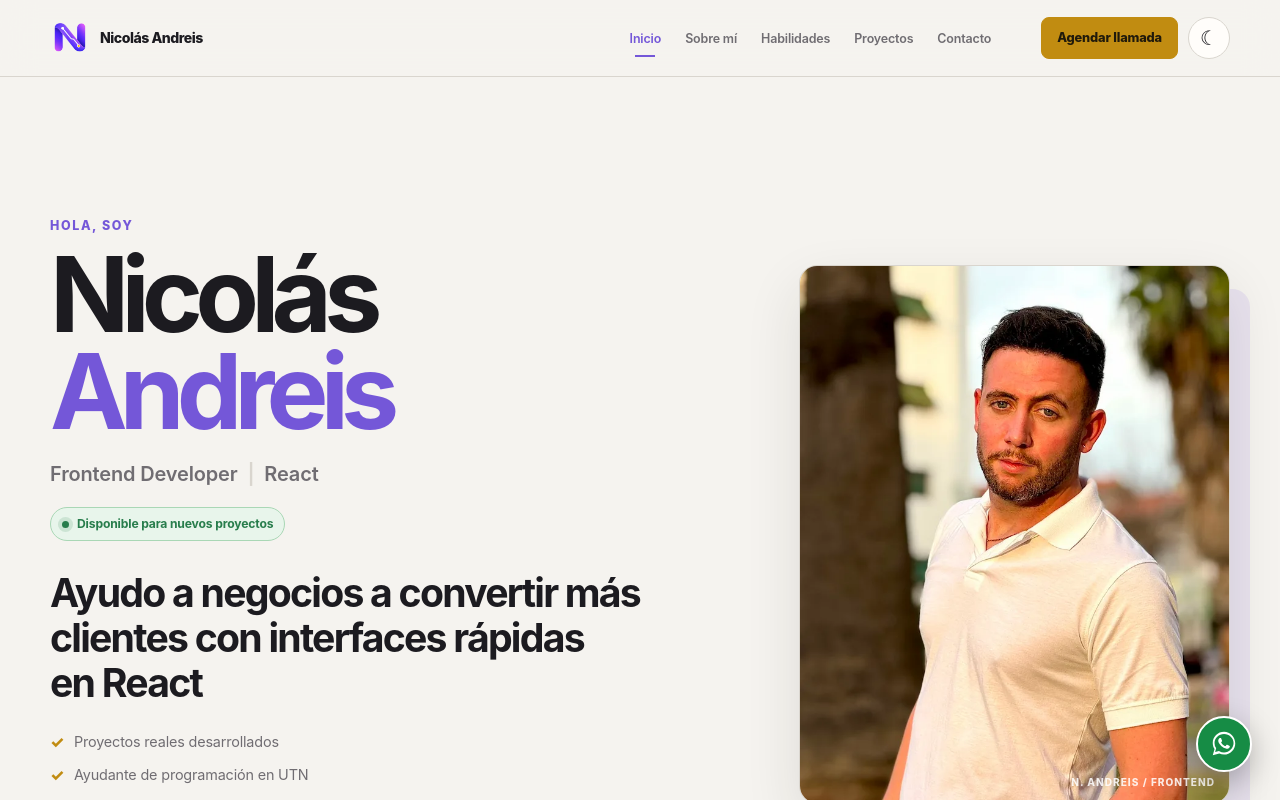
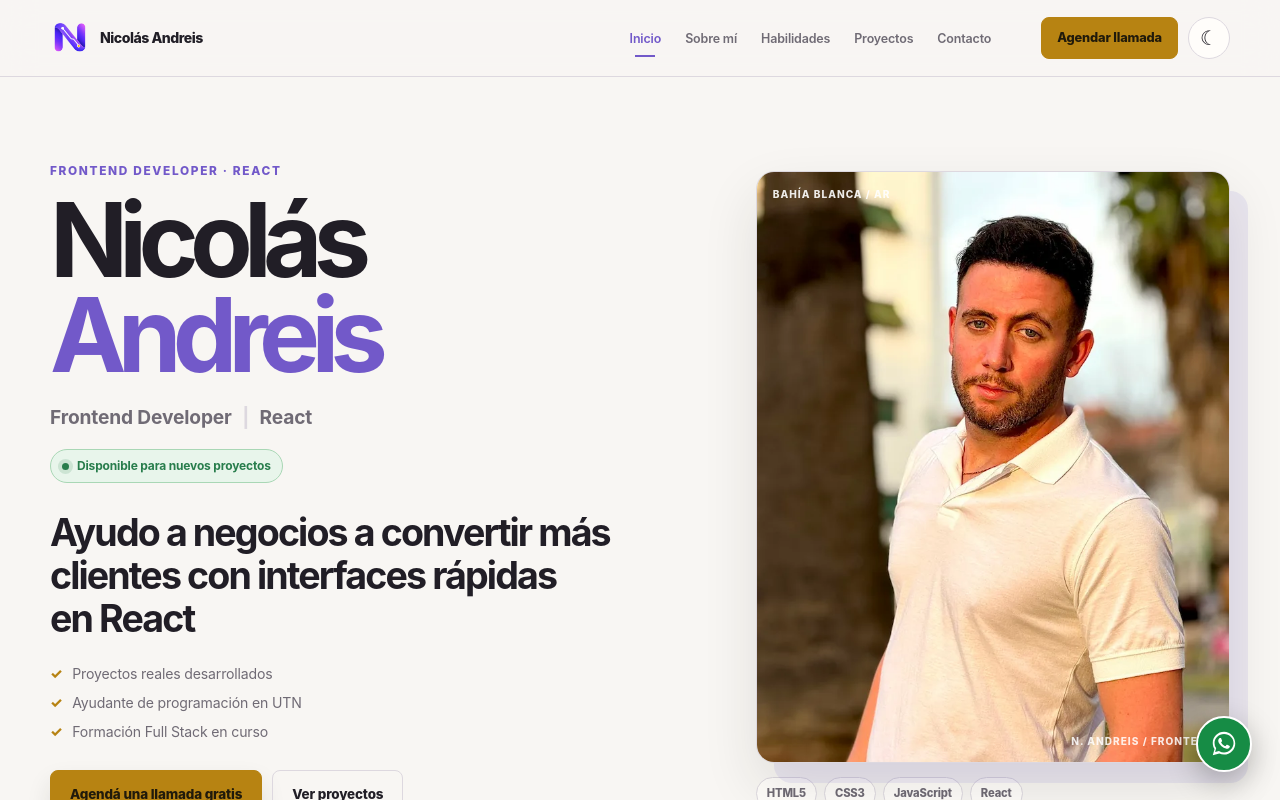
Before and after one commit to Nicolas-Andreis/portfolio-andreis, a React (Vite) app: page / in a window 1280 px wide. Shown: the top 800 px of the page. Built offline with nearby package versions, Linux system fonts and the light colour scheme.

Commit message:
feat: adjust Hero component styles and update greeting text
Co-authored-by: Jorge Nicolás Andreis <111246225+Nicolas-Andreis@users.noreply.github.com>

```diff
--- a/src/components/Hero/Hero.css
+++ b/src/components/Hero/Hero.css
@@ -1,30 +1,31 @@
-.hero { display: grid; min-height: calc(100vh - var(--header-height)); align-items: center; gap: 56px; }
-.hero__content { display: flex; flex-direction: column; align-items: flex-start; gap: 30px; }
+.hero { display: grid; min-height: calc(100vh - var(--header-height)); align-items: center; gap: 52px; padding-top: 62px; padding-bottom: 78px; }
+.hero__content { display: flex; flex-direction: column; align-items: flex-start; gap: 28px; }
 .hero__introduction { display: flex; flex-direction: column; align-items: flex-start; }
-.hero__greeting { margin-bottom: 10px; color: var(--color-primary); font-size: .78rem; font-weight: 800; letter-spacing: .13em; text-transform: uppercase; }
-.hero__title { color: var(--color-text); font-size: clamp(3.25rem, 9vw, 6.5rem); line-height: .94; letter-spacing: -.075em; }
-.hero__title span { display: block; color: var(--color-primary); }
-.hero__role { margin-top: 18px; color: var(--color-text-muted); font-size: clamp(1rem, 3vw, 1.25rem); font-weight: 600; }
-.hero__role span { margin-inline: 5px; color: var(--color-border); }
-.hero__availability { display: inline-flex; margin-top: 18px; padding: 7px 11px; align-items: center; gap: 8px; border: 1px solid var(--color-success-border); border-radius: 999px; color: var(--color-success); background: var(--color-success-background); font-size: .76rem; font-weight: 700; }
+.hero__greeting { margin-bottom: 12px; color: var(--color-primary); font-size: .74rem; font-weight: 800; letter-spacing: .14em; text-transform: uppercase; }
+.hero__title { max-width: 650px; color: var(--color-text); font-size: clamp(3.05rem, 10vw, 6.4rem); line-height: .93; letter-spacing: -.085em; }
+.hero__title span { color: var(--color-primary); }
+.hero__role { margin-top: 20px; color: var(--color-text-muted); font-size: clamp(1rem, 3vw, 1.2rem); font-weight: 650; }
+.hero__role span { margin-inline: 6px; color: var(--color-border); }
+.hero__availability { display: inline-flex; margin-top: 17px; padding: 7px 11px; align-items: center; gap: 8px; border: 1px solid var(--color-success-border); border-radius: 999px; color: var(--color-success); background: var(--color-success-background); font-size: .75rem; font-weight: 750; }
 .hero__availability-indicator { width: 7px; height: 7px; border-radius: 50%; background: var(--color-success); box-shadow: 0 0 0 4px var(--color-success-shadow); }
-.hero__proposal { max-width: 660px; }
-.hero__proposal h2 { max-width: 620px; color: var(--color-text); font-size: clamp(1.6rem, 4vw, 2.45rem); line-height: 1.14; letter-spacing: -.045em; }
-.hero__highlights { display: flex; margin-top: 24px; flex-direction: column; gap: 9px; }
-.hero__highlights li { display: flex; align-items: center; gap: 10px; color: var(--color-text-muted); font-size: .9rem; }
-.hero__highlights li span { color: var(--color-secondary); font-size: 1rem; font-weight: 800; }
-.hero__actions { display: flex; width: 100%; flex-direction: column; gap: 12px; }
-.hero__primary-button, .hero__secondary-button { display: inline-flex; min-height: 50px; padding: 13px 20px; align-items: center; justify-content: center; border-radius: var(--radius-small); font-size: .88rem; font-weight: 800; }
-.hero__primary-button { border: 1px solid var(--color-secondary); color: #201a0b; background: var(--color-secondary); box-shadow: 0 12px 26px var(--color-shadow); }
+.hero__proposal { max-width: 620px; }
+.hero__proposal h2 { max-width: 590px; color: var(--color-text); font-size: clamp(1.5rem, 4vw, 2.35rem); line-height: 1.15; letter-spacing: -.05em; }
+.hero__highlights { display: flex; margin-top: 22px; flex-direction: column; gap: 8px; }
+.hero__highlights li { display: flex; align-items: center; gap: 10px; color: var(--color-text-muted); font-size: .88rem; }
+.hero__highlights li span { color: var(--color-secondary); font-weight: 800; }
+.hero__actions { display: flex; width: 100%; flex-direction: column; gap: 10px; }
+.hero__primary-button, .hero__secondary-button { display: inline-flex; min-height: 48px; padding: 12px 19px; align-items: center; justify-content: center; border-radius: var(--radius-small); font-size: .84rem; font-weight: 800; }
+.hero__primary-button { border: 1px solid var(--color-secondary); color: #201a0b; background: var(--color-secondary); box-shadow: 0 12px 25px var(--color-shadow); }
 .hero__primary-button:hover { background: var(--color-secondary-hover); transform: translateY(-2px); }
 .hero__secondary-button { border: 1px solid var(--color-border); color: var(--color-text); background: transparent; }
 .hero__secondary-button:hover { border-color: var(--color-primary); color: var(--color-primary); }
-.hero__visual { display: flex; width: min(100%, 430px); margin-inline: auto; flex-direction: column; gap: 14px; }
-.hero__image-container { position: relative; overflow: hidden; border: 1px solid var(--color-border); border-radius: var(--radius-medium); background: var(--color-surface); box-shadow: 20px 24px 0 var(--color-primary-soft), 0 22px 55px var(--color-shadow); }
+.hero__visual { position: relative; display: flex; width: min(100%, 430px); margin-inline: auto; flex-direction: column; gap: 14px; }
+.hero__image-container { position: relative; overflow: hidden; border: 1px solid var(--color-border); border-radius: var(--radius-medium); background: var(--color-surface); box-shadow: 18px 20px 0 var(--color-primary-soft), 0 24px 55px var(--color-shadow); }
+.hero__image-container::before { content: "BAHÍA BLANCA / AR"; position: absolute; top: 15px; left: 16px; z-index: 1; color: #fff; font-size: .63rem; font-weight: 800; letter-spacing: .1em; opacity: .9; }
 .hero__image-container::after { content: "N. ANDREIS / FRONTEND"; position: absolute; right: 14px; bottom: 13px; z-index: 1; color: #fff; font-size: .63rem; font-weight: 800; letter-spacing: .1em; opacity: .85; }
 .hero__image { width: 100%; aspect-ratio: 4 / 5; object-fit: cover; object-position: center top; }
-.hero__technologies { display: flex; flex-wrap: wrap; gap: 8px; }
-.hero__technologies li { padding: 7px 10px; border: 1px solid var(--color-border); border-radius: 999px; color: var(--color-text-muted); background: var(--color-surface); font-size: .72rem; font-weight: 800; }
+.hero__technologies { display: flex; flex-wrap: wrap; gap: 7px; }
+.hero__technologies li { padding: 7px 10px; border: 1px solid var(--color-border); border-radius: 999px; color: var(--color-text-muted); background: var(--color-surface); font-size: .7rem; font-weight: 800; }
 @media (min-width: 480px) { .hero__actions { width: auto; flex-direction: row; } }
-@media (min-width: 900px) { .hero { grid-template-columns: minmax(0, 1.2fr) minmax(300px, .8fr); gap: clamp(54px, 8vw, 120px); } .hero__visual { width: 100%; } }
-@media (min-width: 1200px) { .hero__content { padding-block: 30px; } }
+@media (min-width: 900px) { .hero { grid-template-columns: minmax(0, 1.12fr) minmax(300px, .88fr); gap: clamp(54px, 8vw, 112px); } .hero__visual { width: 100%; } }
+@media (min-width: 1200px) { .hero__content { padding-block: 24px; } }
--- a/src/components/Hero/Hero.jsx
+++ b/src/components/Hero/Hero.jsx
@@ -9,7 +9,7 @@ function Hero() {
     <section className="hero" aria-labelledby="hero-title">
       <div className="hero__content">
         <div className="hero__introduction">
-          <p className="hero__greeting">Hola, soy</p>
+          <p className="hero__greeting">Frontend Developer · React</p>
 
           <h1 className="hero__title" id="hero-title">
             Nicolás <span>Andreis</span>
--- a/src/pages/Projects/Projects.jsx
+++ b/src/pages/Projects/Projects.jsx
@@ -104,7 +104,7 @@ function Projects() {
             direction="up"
             delay={index * 120}
           >
-            <ProjectCard project={project} />
+            <ProjectCard project={project} index={index} />
           </Reveal>
         ))}
       </div>
--- a/src/styles/globals.css
+++ b/src/styles/globals.css
@@ -3,7 +3,7 @@ body {
   min-height: 100vh;
   color: var(--color-text);
   background-color: var(--color-background);
-  font-family: Inter, system-ui, -apple-system, BlinkMacSystemFont, "Segoe UI", sans-serif;
+  font-family: Inter, ui-sans-serif, system-ui, -apple-system, BlinkMacSystemFont, "Segoe UI", sans-serif;
   line-height: 1.5;
   letter-spacing: -0.01em;
 }
@@ -14,9 +14,9 @@ main { flex: 1; }
 section { width: min(calc(100% - 40px), var(--container-width)); max-width: 100%; box-sizing: border-box; margin-inline: auto; padding-block: 80px; }
 
 h1, h2, h3, h4, p { text-wrap: pretty; }
-a, button { transition: color var(--transition), background-color var(--transition), border-color var(--transition), transform var(--transition); }
+a, button { transition: color var(--transition), background-color var(--transition), border-color var(--transition), transform var(--transition), opacity var(--transition); }
 a:focus-visible, button:focus-visible, input:focus-visible, textarea:focus-visible { outline: 3px solid var(--color-secondary); outline-offset: 3px; }
 ::selection { color: var(--color-background); background: var(--color-secondary); }
 
-@media (min-width: 900px) { section { padding-block: 110px; } }
+@media (min-width: 900px) { section { padding-block: 104px; } }
 @media (prefers-reduced-motion: reduce) { *, *::before, *::after { scroll-behavior: auto !important; transition-duration: 0.01ms !important; animation-duration: 0.01ms !important; animation-iteration-count: 1 !important; } }
--- a/src/styles/variables.css
+++ b/src/styles/variables.css
@@ -1,21 +1,21 @@
 :root,
 [data-theme="dark"] {
   color-scheme: dark;
-  --color-background: #111217;
-  --color-header-background: rgb(17 18 23 / 92%);
-  --color-surface: #1a1b22;
-  --color-surface-light: #24252e;
-  --color-text: #f4f1eb;
-  --color-text-muted: #a6a3a0;
+  --color-background: #111016;
+  --color-header-background: rgb(17 16 22 / 90%);
+  --color-surface: #191721;
+  --color-surface-light: #24202d;
+  --color-text: #f7f4ee;
+  --color-text-muted: #aaa5ad;
   --color-primary: #a78bfa;
   --color-primary-soft: rgb(167 139 250 / 13%);
-  --color-secondary: #f4c95d;
-  --color-secondary-hover: #f8d980;
+  --color-secondary: #f1c75b;
+  --color-secondary-hover: #f7d67d;
   --color-success: #63d391;
   --color-success-background: rgb(99 211 145 / 10%);
   --color-success-border: rgb(99 211 145 / 30%);
   --color-success-shadow: rgb(99 211 145 / 16%);
-  --color-border: #34353e;
+  --color-border: #38333f;
   --color-shadow: rgb(0 0 0 / 28%);
   --color-error: #f28b9b;
   --color-error-background: rgb(242 139 155 / 10%);
@@ -29,21 +29,21 @@
 
 [data-theme="light"] {
   color-scheme: light;
-  --color-background: #f5f3ef;
-  --color-header-background: rgb(245 243 239 / 92%);
+  --color-background: #f8f6f3;
+  --color-header-background: rgb(248 246 243 / 90%);
   --color-surface: #fffdfa;
-  --color-surface-light: #ece9e3;
-  --color-text: #1c1b20;
-  --color-text-muted: #706d72;
-  --color-primary: #7457d8;
-  --color-primary-soft: rgb(116 87 216 / 11%);
-  --color-secondary: #c18c11;
-  --color-secondary-hover: #d2a21b;
+  --color-surface-light: #efebf4;
+  --color-text: #211e26;
+  --color-text-muted: #706b75;
+  --color-primary: #7259c9;
+  --color-primary-soft: rgb(114 89 201 / 11%);
+  --color-secondary: #b78312;
+  --color-secondary-hover: #c99622;
   --color-success: #287d4c;
   --color-success-background: #e8f5eb;
   --color-success-border: #a9d7b5;
   --color-success-shadow: rgb(40 125 76 / 15%);
-  --color-border: #d9d5ce;
+  --color-border: #ddd8df;
   --color-shadow: rgb(39 34 28 / 11%);
   --color-error: #b54b5e;
   --color-error-background: #fff0f2;
```
Also changed, not shown: src/components/ProjectCard/ProjectCard.css (+15 -10 lines), src/components/ProjectCard/ProjectCard.jsx (+17 -8 lines), src/components/ProjectsPreview/ProjectsPreview.css (+9 -9 lines), src/components/ProjectsPreview/ProjectsPreview.jsx (+7 -19 lines).
